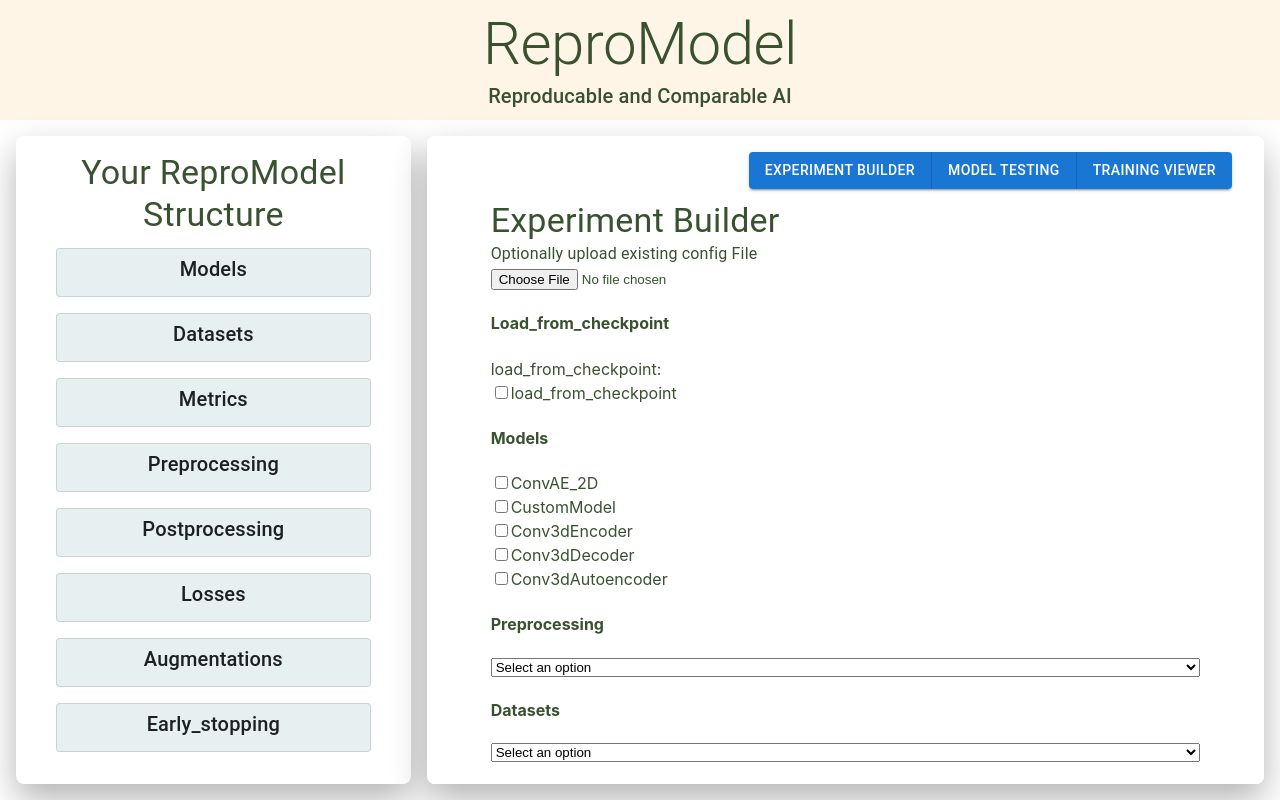
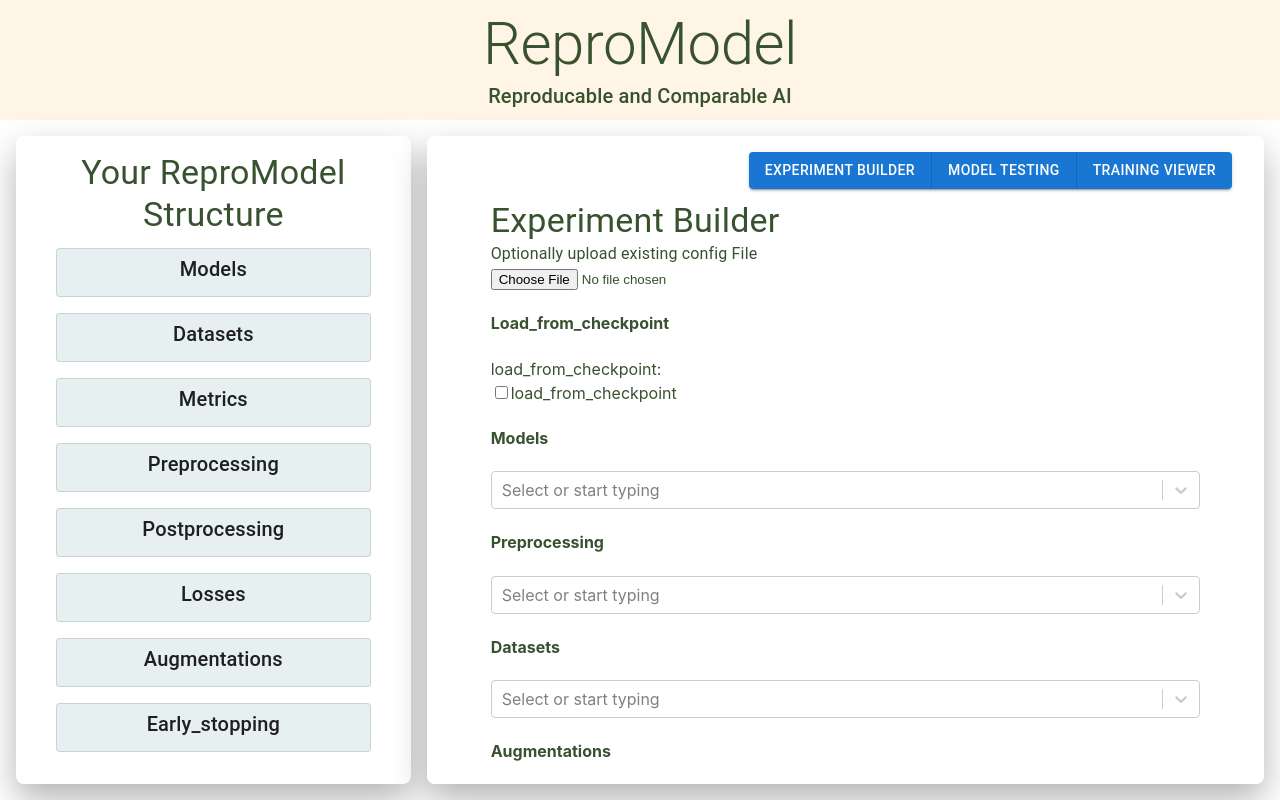
Before and after one commit to ReproModel/repromodel, a React (Vite) app: page / in a window 1280 px wide. Built offline with nearby package versions, Linux system fonts and the light colour scheme.

Commit message:
Implement Dropdown with Typeahead

```diff
--- a/src/UI/FormComponents/FieldTypes/FolderQuestion.jsx
+++ b/src/UI/FormComponents/FieldTypes/FolderQuestion.jsx
@@ -1,47 +1,43 @@
 import React from "react";
 import { Field } from "formik";
+import CustomSelect from "./CustomSelectComponent";
+
+const extractSecondLevelKeys = (obj) => {
+  const options = [];
+
+  const traverse = (obj, level = 0) => {
+    if (level === 1) {
+      Object.keys(obj).forEach((key) => {
+        options.push({ value: key, label: key });
+      });
+    } else {
+      Object.values(obj).forEach((value) => {
+        if (typeof value === "object") {
+          traverse(value, level + 1);
+        }
+      });
+    }
+  };
+
+  traverse(obj);
+  return options;
+};
 
 export function SmartFolderField({ folder, folderContent }) {
   // Define the array of specific folder names
-    const multipleSelectFolders = ["models"];
+  const multipleSelectFolders = ["models", "metrics"];
+
+  // Convert folderContent into Array
+  const newoptions = extractSecondLevelKeys(folderContent);
 
   // Check if the folder name is within the specific folders array
   const isMultipleFolder = multipleSelectFolders.includes(folder);
   return (
-     <>
-
-     {isMultipleFolder ? (
-                // If folder is one of the specific ones, render this block
-                Object.entries(folderContent).map(([file, fileContent]) => (
-                    <div style={{ display: "flex", flexDirection: "column" }} key={file}> {/* Always use unique keys for list items in React */}
-                        {Object.entries(fileContent).map(([className, fileDetails]) => (
-                            <label key={className}> {/* Unique key for child list */}
-                                <Field
-                                    type="checkbox"
+    <CustomSelect
       name={folder}
-                                    value={className}
+      options={newoptions}
+      placeholder="Select or start typing"
+      isMulti={isMultipleFolder}
     />
-                                {className}
-                            </label>
-                        ))}
-                    </div>
-                ))
-            ) : (
-                // If folder is not one of the specific ones, render an alternative component
-                <Field key={folder} as="select" id={folder} name={folder}>
-                  <option value="">Select an option</option>
-                  {Object.entries(folderContent).map(([file, fileContent]) => (
-                    <>
-                      {" "}
-                      {Object.entries(fileContent).map(
-                        ([className, fileContent]) => (
-                          <option value={className}>{className}</option>
-                        )
-                      )}
-                    </>
-                  ))}
-                </Field>
-            )}
-     </>
   );
 }
--- a/src/UI/NewDynamicFormBuilder.jsx
+++ b/src/UI/NewDynamicFormBuilder.jsx
@@ -72,15 +72,15 @@ const DynamicFormBuilder = ({
                                 ([Param, value]) => (
                                   <>
                                     <label
-                                      htmlFor={`${folder}_params:${className}:${Param}`}
+                                      htmlFor={`${folder}_params:${file}:${className}:${Param}`}
                                     >
                                       {Param}:
                                     </label>
                                     <NewFlexibleFormField
-                                      id={`${folder}_params:${className}:${Param}`}
+                                      id={`${folder}_params:${file}:${className}:${Param}`}
                                       object={value}
                                       type={value.type}
-                                      name={`${folder}_params:${className}:${Param}`}
+                                      name={`${folder}_params:${file}:${className}:${Param}`}
                                       label={Param}
                                     />
                                   </>
@@ -109,104 +109,6 @@ const DynamicFormBuilder = ({
                 </>
               ))}
             </div>
-          ) : folder === "metrics" ? (
-
-            <>
-
-            {/** Currently doesn't do anything since the metric is catched above */}
-              {Object.entries(folderContent).map(([file, fileContent]) => (
-                <div
-                  style={{ display: "flex", flexDirection: "column" }}
-                  key={file}
-                >
-                  {file !== "torchmetricswrewe" ? (
-                    <>
-                      {Object.entries(fileContent).map(
-                        ([className, fileDetails]) => (
-                          <label key={className}>
-                            {" "}
-                            {/* Unique key for child list */}
-                            <Field
-                              type="checkbox"
-                              name={folder}
-                              value={className}
-                            />
-                            {className}
-                          </label>
-                        )
-                      )}
-                    </>
-                  ) : (
-                    <>
-                      <label key="torchmetrics">
-                        <Field
-                          type="checkbox"
-                          name={folder}
-                          value="TorchMetrics"
-                        />
-                        TorchMetrics
-                      </label>
-                    </>
-                  )}
-                </div>
-              ))}
-
-              {/** Handle the normal options beside Torchmetrics */}
-              {/* For each Filename */}
-              {Object.entries(folderContent).map(([file, fileContent]) => (
-                <>
-                  {/* For each Class in the File */}
-                  {Object.entries(fileContent).map(
-                    ([className, classContent]) => (
-                      <div style={{ paddingLeft: "16px" }}>
-                        {FormikProps.values[folder] &&
-                          FormikProps.values[folder].includes(className) && (
-                            <div className="paramBox">
-                              <p>{className} Params</p>
-
-                              {/* Conditionally renders Param Questions if the class is selected or torchmetric Options */}
-
-                              <>
-                                {Object.entries(classContent).map(
-                                  ([Param, value]) => (
-                                    <>
-                                      <label
-                                        htmlFor={`${folder}_params:${className}:${Param}`}
-                                      >
-                                        {Param}:
-                                      </label>
-                                      <NewFlexibleFormField
-                                        id={`${folder}_params:${className}:${Param}`}
-                                        object={value}
-                                        type={value.type}
-                                        name={`${folder}_params:${className}:${Param}`}
-                                        label={Param}
-                                      />
-                                    </>
-                                  )
-                                )}{" "}
-                              </>
-                            </div>
-                          )}
-                      </div>
-                    )
-                  )}
-                </>
-              ))}
-
-              {/** Handle the TorchMetric Options */}
-              {FormikProps.values[folder] &&
-                FormikProps.values[folder].includes("TorchMetrics") && (
-                  <div style={{ paddingLeft: "16px" }}>
-                    <CustomSelect
-                      name="flavor"
-                      options={options}
-                      placeholder="Select a flavor"
-                      isMulti={false}
-                    />
-                  </div>
-                )}
-            </>
           ) : (
             <>
               <label htmlFor={`${folder}`}>{folder}:</label>
```
Lines whose indentation alone changed are shown as unchanged.
